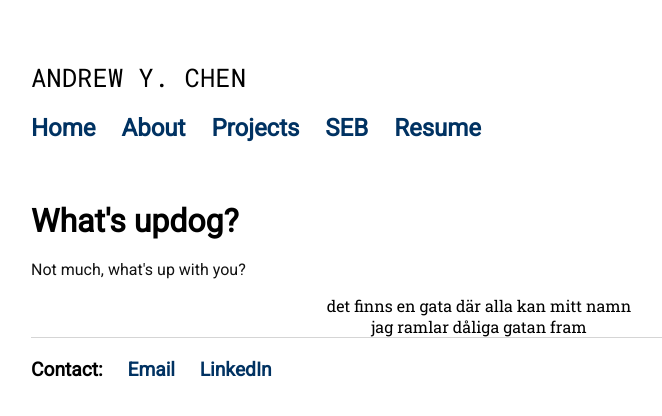
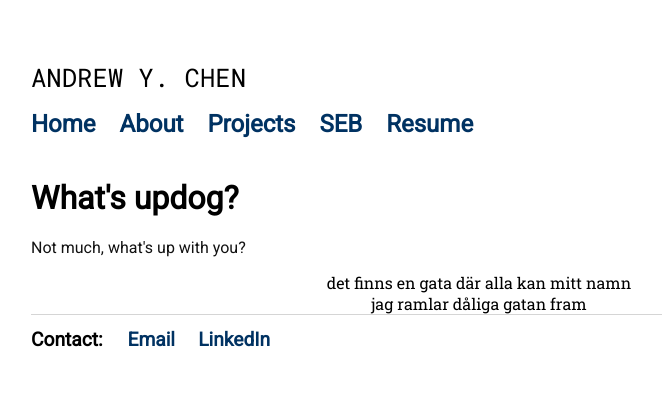
Before and after one commit to carbonheliumnitrogen/carbonheliumnitrogen.github.io, a Jekyll site: the page built from index.html, in a window 1280 px wide. Shown: the top 416 px of the page, without its empty margins (161-823 px from the left). Built offline with Jekyll 4.4.1, drawn with Linux system fonts in a browser that asks for light colours.

Commit message:
Update main.css

```diff
--- a/css/main.css
+++ b/css/main.css
@@ -64,7 +64,7 @@ ul.posts {
     font-family:'Roboto', 'Helvetica', 'Sans-Serif';
 }
 
-ul {
+li {
     margin: 20px auto 40px;
     font-size: 1.5em;
     font-family:'Roboto', 'Helvetica', 'Sans-Serif';
```
